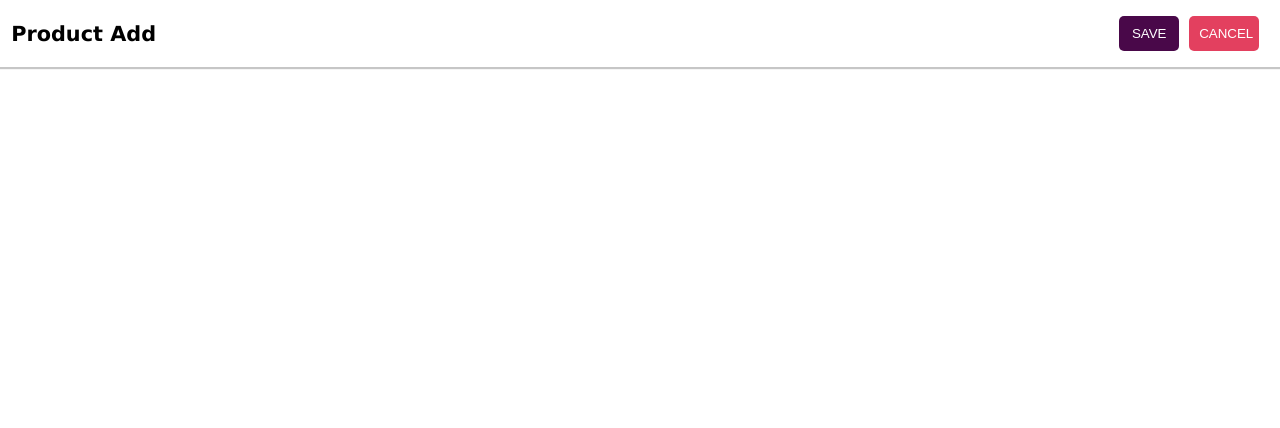
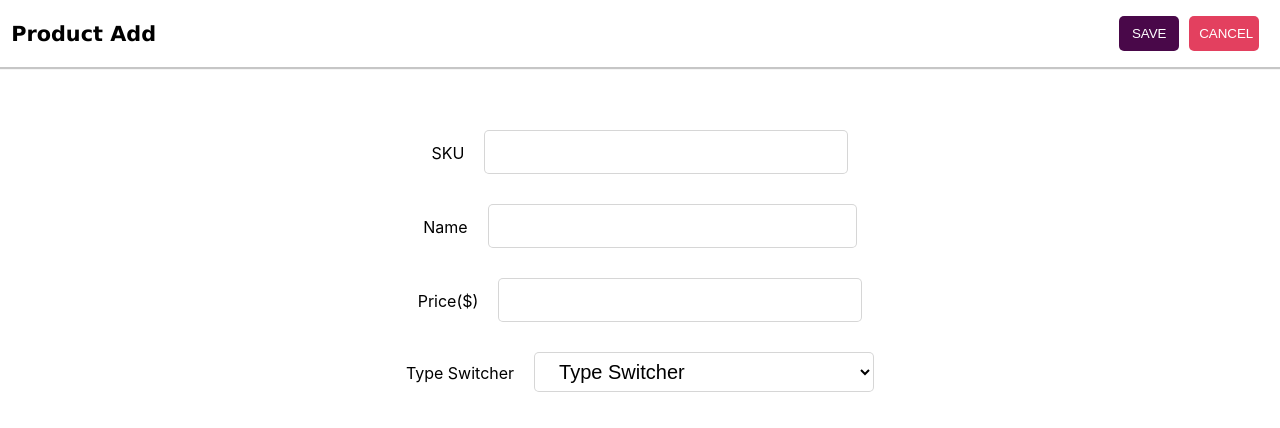
Before and after one commit to allenarduino/PHP-React-Product-Listing, a React (Create React App) app in the folder frontend/: page /add-product in a window 1280 px wide. Shown: the top 428 px of the page. Built offline with nearby package versions, Linux system fonts and the light colour scheme.

Commit message:
Added the form UI

```diff
--- a/frontend/src/pages/AddProduct/AddProduct.js
+++ b/frontend/src/pages/AddProduct/AddProduct.js
@@ -1,12 +1,43 @@
 import React from 'react';
 import { AddProductHeader } from '../../components/AddProductHeader/AddProductHeader';
+import './style.css';
 
 const AddProduct = () => {
   return (
-    <>
+    <form id="product-form">
       <AddProductHeader />
-      <h3>Add Products</h3>
-    </>
+      <div id="product-form">
+        <div className="input-conatiner">
+          <label for="SKU" className="sku-label">
+            SKU
+          </label>
+          <input id="sku" required />
+        </div>
+        <div className="input-conatiner">
+          <label for="name" className="name-label">
+            Name
+          </label>
+          <input id="name" required />
+        </div>
+        <div className="input-conatiner">
+          <label for="price" className="price-label">
+            Price($)
+          </label>
+          <input id="price" required />
+        </div>
+        <div className="input-conatiner">
+          <label for="Type Switcher" className="type-label">
+            Type Switcher
+          </label>
+          <select id="productType" required>
+            <option value="">Type Switcher</option>
+            <option value="DVD">DVD</option>
+            <option value="Furniture">Furniture</option>
+            <option value="Book">Book</option>
+          </select>
+        </div>
+      </div>
+    </form>
   );
 };
 
--- /dev/null
+++ b/frontend/src/pages/AddProduct/style.css
@@ -0,0 +1,65 @@
+#product-form {
+  margin-top: 100px;
+  text-align: center;
+}
+
+#sku {
+  width: 80%;
+  max-width: 340px;
+  padding-left: 20px;
+  font-size: 20px;
+  height: 40px;
+  margin-top: 30px;
+  border-radius: 5px;
+  border: 1px solid #3333;
+}
+
+.sku-label {
+  margin-right: 20px;
+}
+
+#name {
+  width: 80%;
+  max-width: 345px;
+  padding-left: 20px;
+  font-size: 20px;
+  height: 40px;
+  margin-top: 30px;
+  border-radius: 5px;
+  border: 1px solid #3333;
+}
+
+.name-label {
+  margin-right: 20px;
+}
+
+#price {
+  width: 80%;
+  max-width: 340px;
+  padding-left: 20px;
+  font-size: 20px;
+  height: 40px;
+  margin-top: 30px;
+  border-radius: 5px;
+  border: 1px solid #3333;
+}
+
+.price-label {
+  margin-right: 20px;
+}
+
+#productType {
+  background-color: #fff;
+  width: 85%;
+  max-width: 340px;
+  padding-left: 20px;
+  font-size: 20px;
+  height: 40px;
+  margin-top: 30px;
+  border-radius: 5px;
+  border: 1px solid #3333;
+}
+
+.type-label {
+  margin-right: 20px;
+}
```
